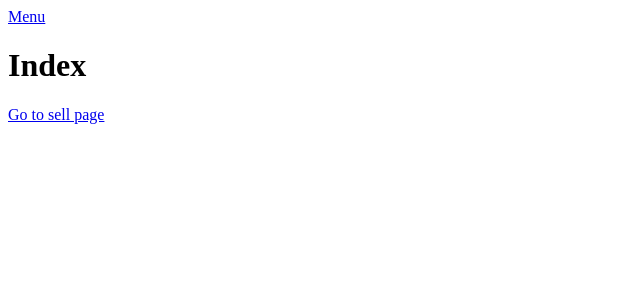
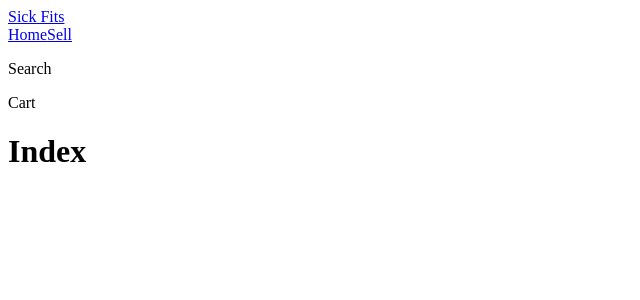
Before and after one commit to SaraMiri/sick-fits, a Next.js app in the folder frontend/: page / in a window 1280 px wide. Shown: the top 300 px of the page, without its empty margins (0-640 px from the left). Built offline with nearby package versions, Linux system fonts and the light colour scheme.

Commit message:
Create <Header> and <Nav>

```diff
--- /dev/null
+++ b/frontend/components/Header.js
@@ -0,0 +1,18 @@
+import React from "react";
+
+import Nav from "./Nav";
+
+const Header = () => (
+  <div>
+    <div className="bar">
+      <a href="_">Sick Fits</a>
+      <Nav />
+    </div>
+    <div className="sub-bar">
+      <p>Search</p>
+      <div>Cart</div>
+    </div>
+  </div>
+);
+
+export default Header;
--- /dev/null
+++ b/frontend/components/Nav.js
@@ -0,0 +1,15 @@
+import React from "react";
+import Link from "next/link";
+
+const Nav = () => (
+  <div>
+    <Link href="/">
+      <a>Home</a>
+    </Link>
+    <Link href="/sell">
+      <a>Sell</a>
+    </Link>
+  </div>
+);
+
+export default Nav;
--- a/frontend/components/Page.js
+++ b/frontend/components/Page.js
@@ -1,12 +1,12 @@
 import React from "react";
+
+import Header from "./Header";
 
 class Page extends React.Component {
   render() {
     return (
       <div>
-        <nav>
-          <a href="_">Menu</a>
-        </nav>
+        <Header />
         {this.props.children}
       </div>
     );
--- a/frontend/pages/_app.js
+++ b/frontend/pages/_app.js
@@ -1,5 +1,6 @@
 import React from "react";
 import App, { Container } from "next/app";
+
 import Page from "../components/Page";
 
 class MyApp extends App {
--- a/frontend/pages/index.js
+++ b/frontend/pages/index.js
@@ -1,12 +1,8 @@
 import React from "react";
-import Link from "next/link";
 
 const Home = props => (
   <div>
     <h1>Index</h1>
-    <Link href="/sell">
-      <a>Go to sell page</a>
-    </Link>
   </div>
 );
 
--- a/frontend/pages/sell.js
+++ b/frontend/pages/sell.js
@@ -1,12 +1,8 @@
 import React from "react";
-import Link from "next/link";
 
 const Sell = props => (
   <div>
     <h1>Sell</h1>
-    <Link href="/">
-      <a>Go back Home</a>
-    </Link>
   </div>
 );
 
```
